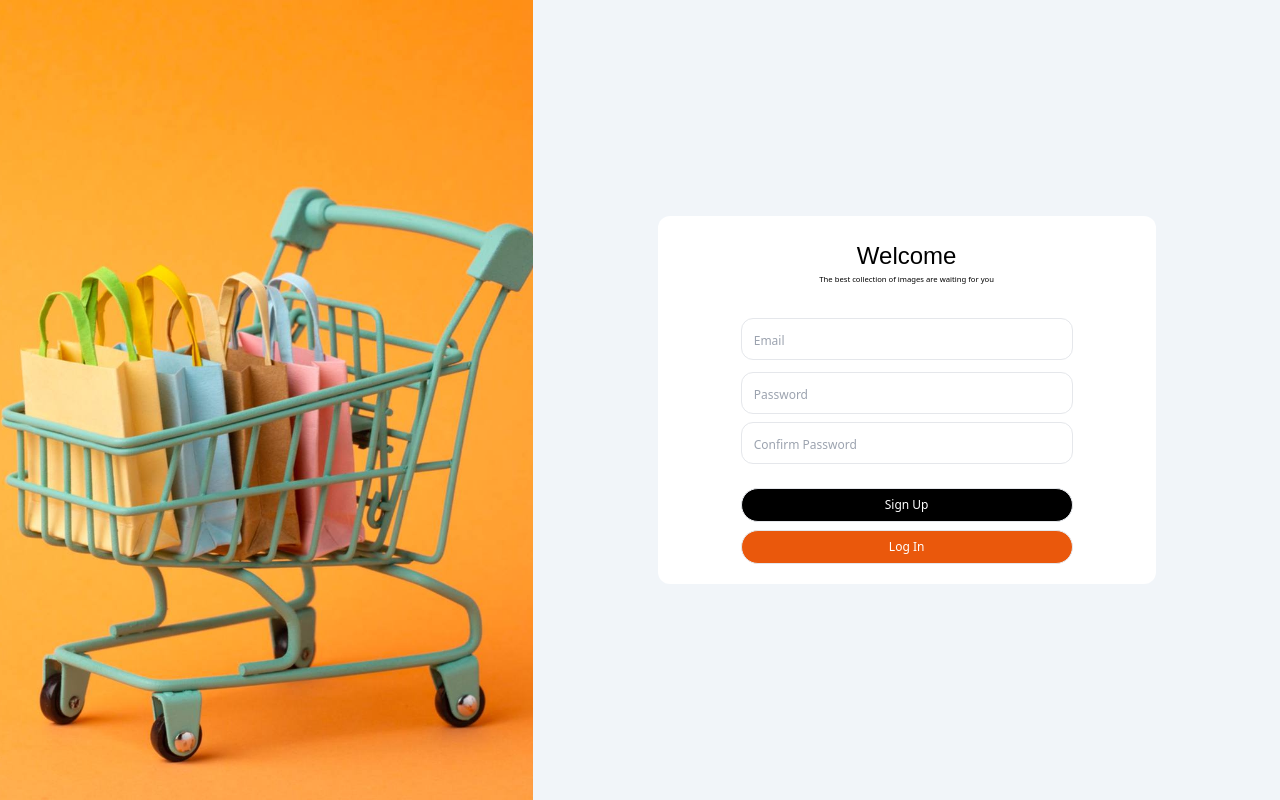
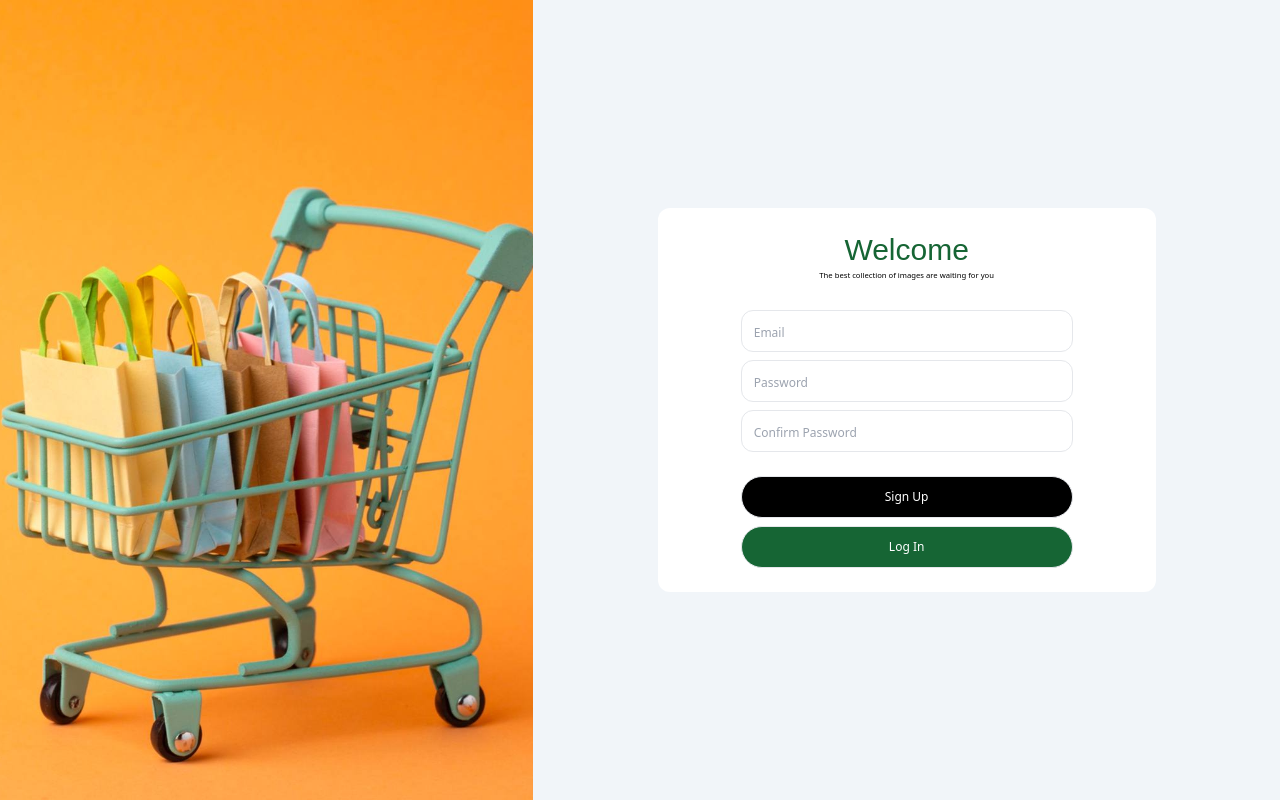
Before and after one commit to Xaid-vfx/imagery, a React (Create React App) app: page /login in a window 1280 px wide. Both pictures are taken after typing "name@example.com", "Sample" into the empty fields and a click on the button "Create an Account". Built offline with nearby package versions, Linux system fonts and the light colour scheme; a web font is replaced by a local one.

Commit message:
Login Page design updated

```diff
--- a/src/App.js
+++ b/src/App.js
@@ -1,5 +1,5 @@
 import './App.css';
-import SignIn from './Pages/login';
+import SignIn from './Pages/Login/login';
 import { createRoot } from "react-dom/client";
 import {
   BrowserRouter,
@@ -17,7 +17,7 @@ function App() {
       <BrowserRouter>
         <Routes>
           <Route path="/login" element={<SignIn />}/>
-            <Route path="/" element={<div><h1>Welcome</h1></div>} />
+          <Route path="/" element={<div><h1>Welcome</h1></div>} />
 
         </Routes>
       </BrowserRouter>
--- /dev/null
+++ b/src/Pages/Login/login.jsx
@@ -0,0 +1,54 @@
+import * as React from 'react';
+import './login.css';
+import { useState } from 'react';
+import Image from './side.jpeg'
+
+export default function SignIn() {
+
+    const [login, setlogin] = useState('login')
+    function handleClick1() {
+        console.log('click')
+    }
+    function handleClick2() {
+        setlogin('signup');
+    }
+    function handleClick3() {
+        setlogin('login');
+    }
+
+    return (
+        <div className=' h-[100vh]'>
+            <div className=' flex w-full h-full'>
+                <div className='w-5/12  overflow-hidden bg-green-800'>
+                    <img className='object-cover h-full w-full' src={Image} alt='1'></img>
+                </div>
+                <div className=' bg-slate-100 w-7/12'>
+                    <div className='h-full flex justify-center items-center'>
+                        <div className='flex justify-center items-center flex-col rounded-xl w-4/6 bg-white'>
+                            <div className='my-6 flex flex-col items-center justify-center'>
+                                <h1 className='text-3xl titlefont text-green-800'>Welcome</h1>
+                                <p className='text-[.6em]'><small>The best collection of images are waiting for you</small></p>
+                            </div>
+                            {login == "login" && <div className='flex flex-col w-2/3'>
+                                <input className='border focus:border-white focus:outline-none focus:outline-green-800 rounded-xl my-2 py-2 px-3 placeholder:text-xs' type='text' placeholder='Email' />
+                                <input className='border focus:border-white focus:outline-none focus:outline-green-800 rounded-xl my-1 py-2 px-3 placeholder:text-xs' type='text' placeholder='Password' />
+                                <button className='py-3 mt-5 text-xs cursor-pointer border bg-black text-white rounded-3xl hover:bg-white hover:text-black hover:border-black'>Log In</button>
+                                <button onClick={()=>{handleClick2()}} className='py-3 mt-2 mb-8 text-xs cursor-pointer border bg-green-800 text-white rounded-3xl hover:bg-white hover:text-green-800 hover:border-green-800'>Create an Account</button>
+                            </div>}
+                            {login == "signup" && <div className='flex flex-col w-2/3'>
+                                <input className='border focus:border-white focus:outline-none focus:outline-green-800 rounded-xl my-1 py-2 px-3 placeholder:text-xs' type='text' placeholder='Email' />
+                                <input className='border focus:border-white focus:outline-none focus:outline-green-800 rounded-xl my-1 py-2 px-3 placeholder:text-xs' type='text' placeholder='Password' />
+                                <input className='border focus:border-white focus:outline-none focus:outline-green-800 rounded-xl my-1 py-2 px-3 placeholder:text-xs' type='text' placeholder='Confirm Password' />
+                                <button className='py-3 focus:outline-none focus:border-green-800 mt-5 text-xs cursor-pointer border bg-black text-white rounded-3xl hover:bg-white hover:text-black hover:border-black'>Sign Up</button>
+                                <button onClick={()=>{handleClick3()}} className='py-3 mt-2 mb-6 text-xs cursor-pointer border bg-green-800 text-white rounded-3xl hover:bg-white hover:text-green-800 hover:border-green-800'>Log In</button>
+                            </div>}
+                            <div>
+                                <p></p>
+                            </div>
+                        </div>
+                    </div>
+                </div>
+            </div>
+        </div>
+    );
+}
--- a/src/Pages/login.jsx
+++ /dev/null
@@ -1,54 +0,0 @@
-import * as React from 'react';
-import './login.css';
-import { useState } from 'react';
-import Image from '../assets/images/side.jpeg'
-
-export default function SignIn() {
-
-    const [login, setlogin] = useState('login')
-    function handleClick1() {
-        console.log('click')
-    }
-    function handleClick2() {
-        setlogin('signup');
-    }
-    function handleClick3() {
-        setlogin('login');
-    }
-
-    return (
-        <div className=' h-[100vh]'>
-            <div className=' flex w-full h-full'>
-                <div className='w-5/12  overflow-hidden'>
-                    <img className='object-cover h-full w-full' src={Image} alt='1'></img>
-                </div>
-                <div className=' bg-slate-100 w-7/12'>
-                    <div className='h-full flex justify-center items-center'>
-                        <div className='flex justify-center items-center flex-col rounded-xl w-4/6 bg-white'>
-                            <div className='my-6 flex flex-col items-center justify-center'>
-                                <h1 className='text-2xl titlefont '>Welcome</h1>
-                                <p className='text-[.6em]'><small>The best collection of images are waiting for you</small></p>
-                            </div>
-                            {login == "login" && <div className='flex flex-col w-2/3'>
-                                <input className='border rounded-xl my-2 py-2 px-3 placeholder:text-xs' type='text' placeholder='Email' />
-                                <input className='border rounded-xl my-1 py-2 px-3 placeholder:text-xs' type='text' placeholder='Password' />
-                                <button className='py-2 mt-5 text-xs cursor-pointer border bg-black text-white rounded-3xl hover:bg-white hover:text-black hover:border-black'>Log In</button>
-                                <button onClick={()=>{handleClick2()}} className='py-2 mt-2 mb-5 text-xs cursor-pointer border bg-orange-600 text-white rounded-3xl hover:bg-white hover:text-orange-600 hover:border-orange-600'>Create an Account</button>
-                            </div>}
-                            {login == "signup" && <div className='flex flex-col w-2/3'>
-                                <input className='border rounded-xl my-2 py-2 px-3 placeholder:text-xs' type='text' placeholder='Email' />
-                                <input className='border rounded-xl my-1 py-2 px-3 placeholder:text-xs' type='text' placeholder='Password' />
-                                <input className='border rounded-xl my-1 py-2 px-3 placeholder:text-xs' type='text' placeholder='Confirm Password' />
-                                <button className='py-2 mt-5 text-xs cursor-pointer border bg-black text-white rounded-3xl hover:bg-white hover:text-black hover:border-black'>Sign Up</button>
-                                <button onClick={()=>{handleClick3()}} className='py-2 mt-2 mb-5 text-xs cursor-pointer border bg-orange-600 text-white rounded-3xl hover:bg-white hover:text-orange-600 hover:border-orange-600'>Log In</button>
-                            </div>}
-                            <div>
-                                <p></p>
-                            </div>
-                        </div>
-                    </div>
-                </div>
-            </div>
-        </div>
-    );
-}
```
Also changed, not shown: src/Pages/Login/login.css (renamed from src/Pages/login.css), src/Pages/Login/side.jpeg (renamed from src/assets/images/side.jpeg).
